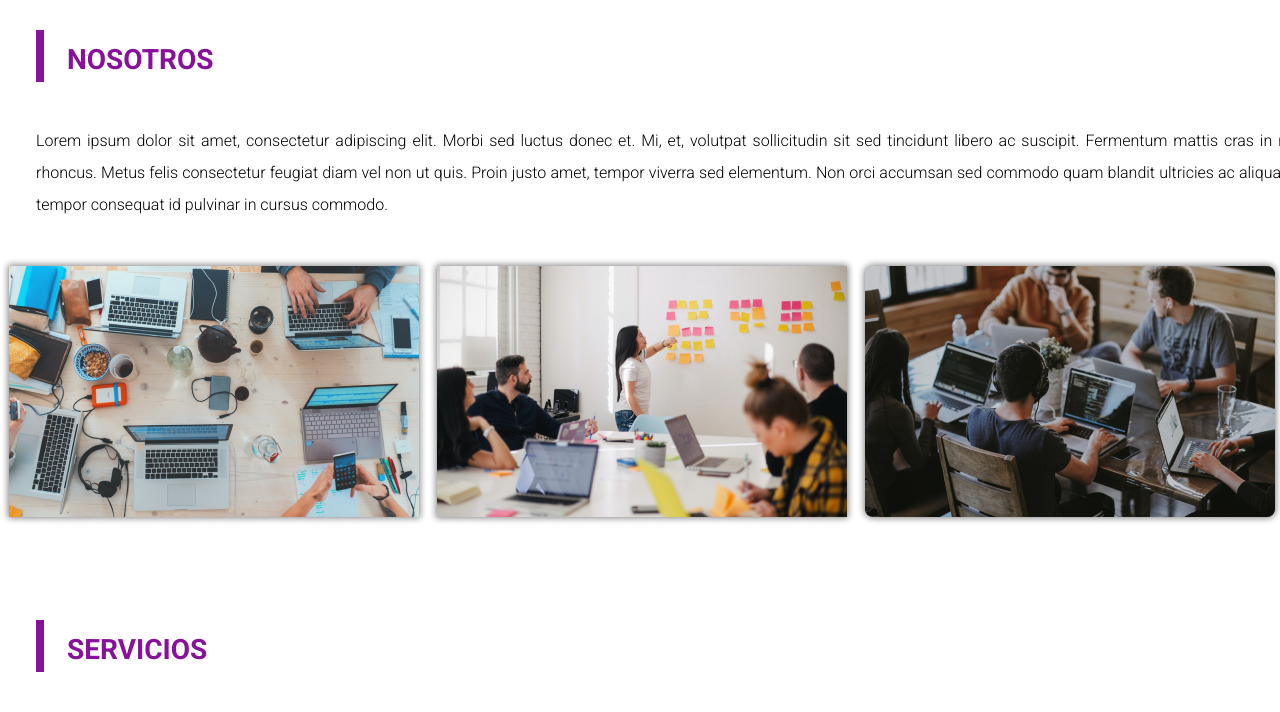
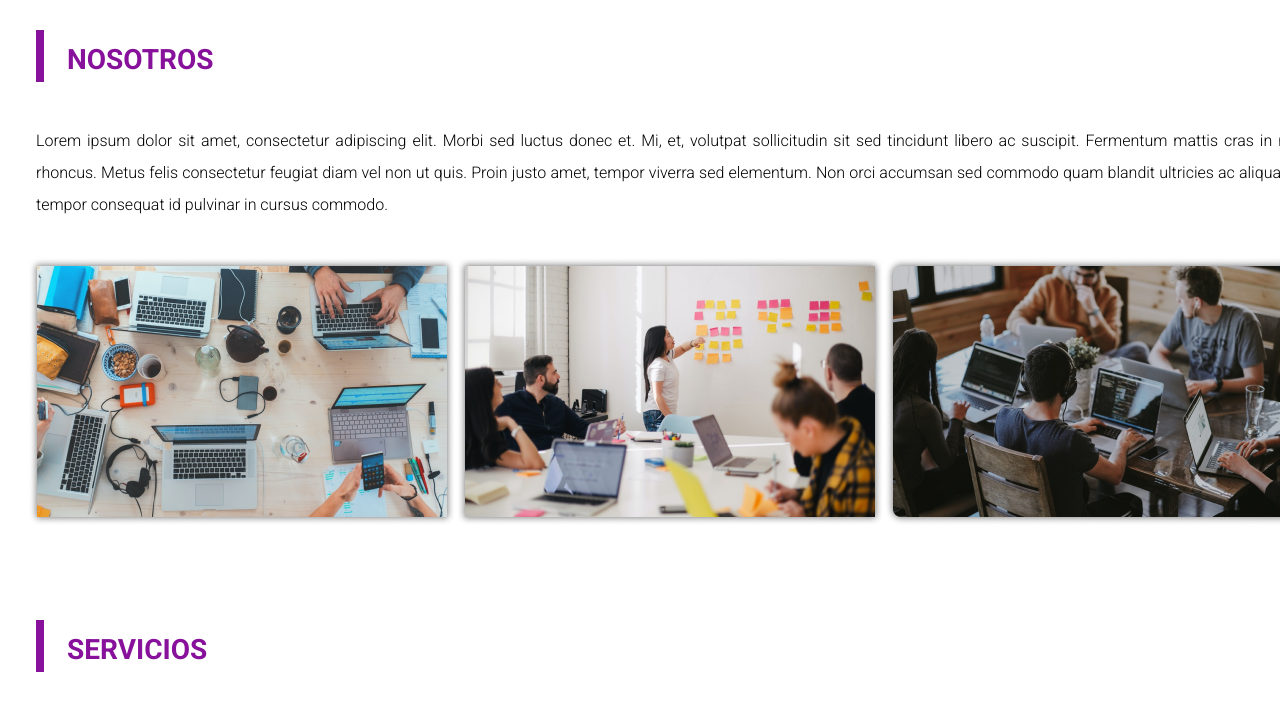
Before and after one commit to joseph2701/EjerciciosCodigo, a plain HTML site: page Tarea2/index.html in a window 1280 px wide. Shown: the part 88-800 px from the top of the page. Drawn offline with Linux system fonts and the light colour scheme; a web font is replaced by a local one.

Commit message:
Tarea 2 - S2b

```diff
--- a/Tarea2/style/main.css
+++ b/Tarea2/style/main.css
@@ -91,7 +91,9 @@ body {
   /*
   HOME
   aca iran estilos de la seccion home*/
-
+.main .home ul{
+  margin-left: 28px;
+}
   /*
   SERVICIOS
   aca iran estilos de la seccion servicios*/
```
